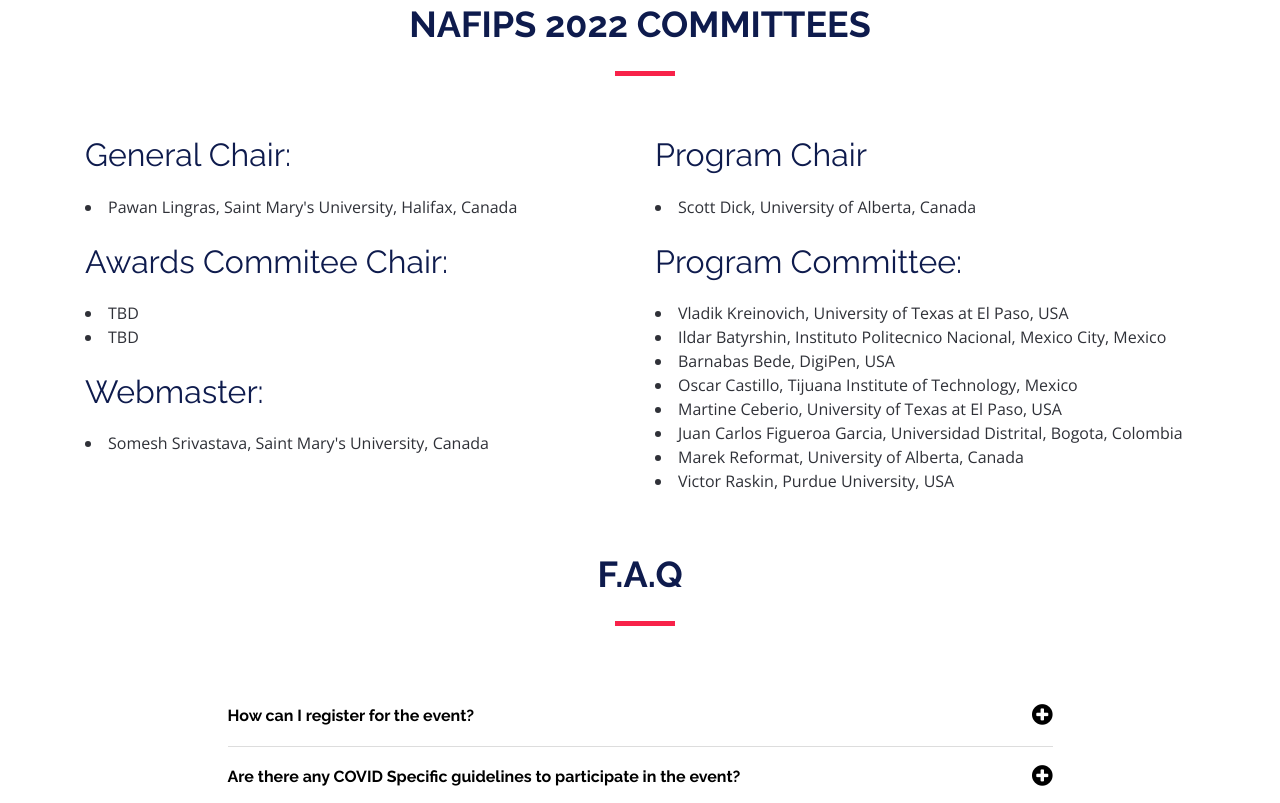
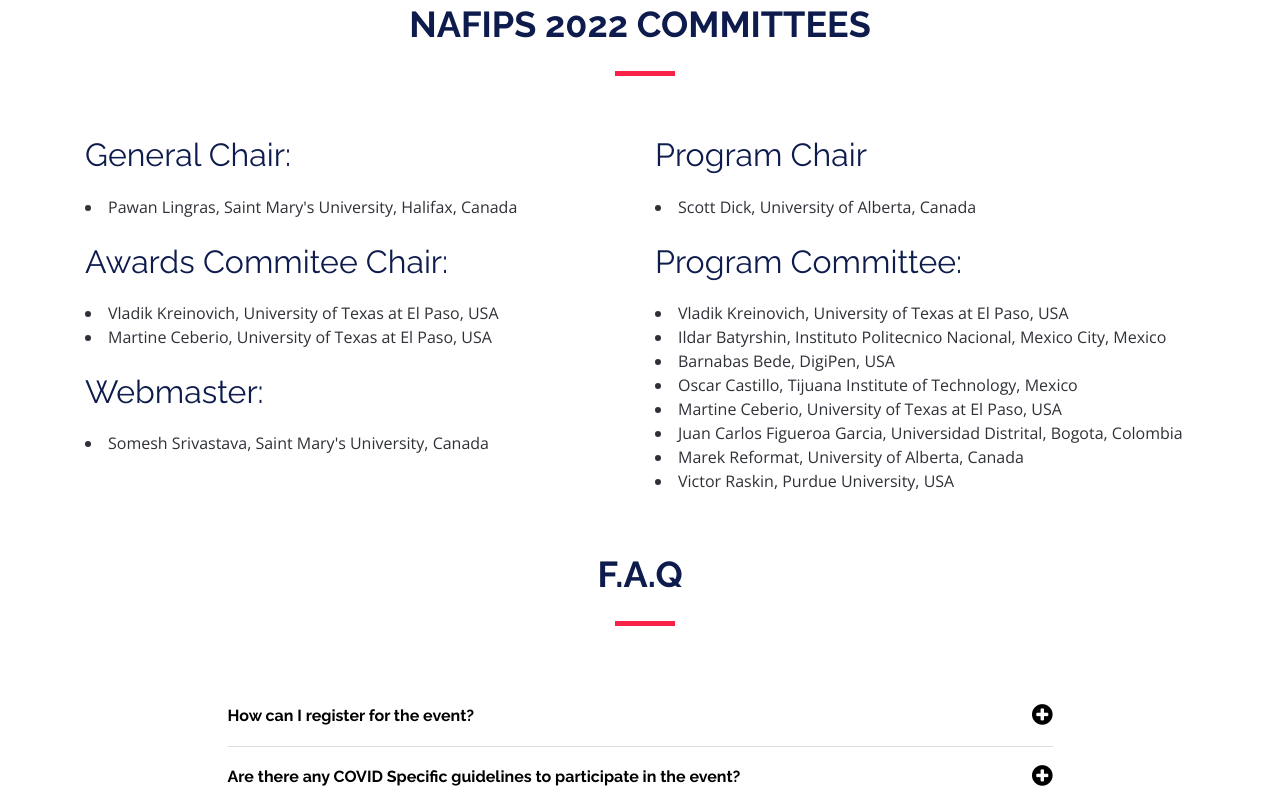
Before and after one commit to iQrus/nafips2022, a plain HTML site: page index.html in a window 1280 px wide. Shown: the part 6943-7746 px from the top of the page. Drawn offline with nearby package versions, Linux system fonts and the light colour scheme.

Commit message:
added committee

```diff
--- a/index.html
+++ b/index.html
@@ -932,8 +932,8 @@
             <br>
             <h2>Awards Commitee Chair:</h2>
 
-            <li>TBD</li>
-            <li>TBD</li>
+            <li>Vladik Kreinovich, University of Texas at El Paso, USA</li>
+            <li>Martine Ceberio, University of Texas at El Paso, USA</li>
             <br>
             <h2>Webmaster:</h2>
 
```
